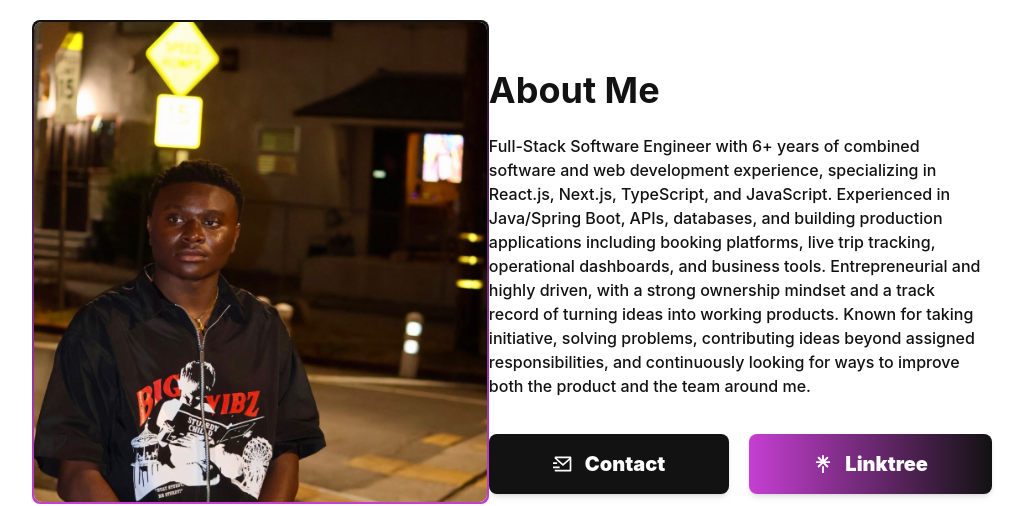
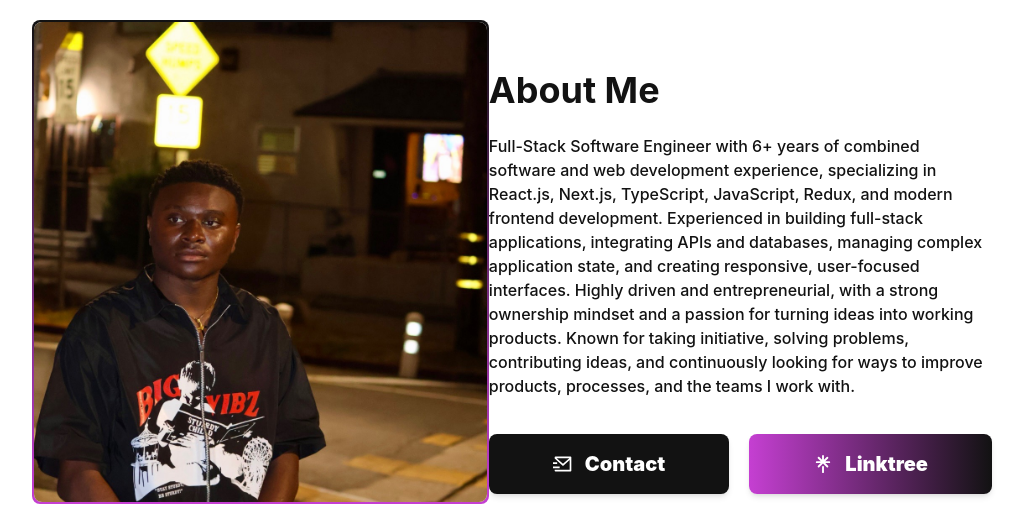
Before and after one commit to iykescode/portfolio-V2, a Next.js app: page / in a window 1280 px wide. Shown: the part 1600-2106 px from the top of the page, without its empty margins (128-1151 px from the left). Built offline with nearby package versions, Linux system fonts and the light colour scheme.

Commit message:
commit v4-1.6 - 09/10/2026

```diff
--- a/pages/index.js
+++ b/pages/index.js
@@ -269,7 +269,7 @@ export default function Home() {
             <div>
               <h1 className="text-4xl font-bold">About Me</h1>
               <p className="text-md font-medium lg:w-[500px] mt-6">
-                Full-Stack Software Engineer with 6+ years of combined software and web development experience, specializing in React.js, Next.js, TypeScript, and JavaScript. Experienced in Java/Spring Boot, APIs, databases, and building production applications including booking platforms, live trip tracking, operational dashboards, and business tools. Entrepreneurial and highly driven, with a strong ownership mindset and a track record of turning ideas into working products. Known for taking initiative, solving problems, contributing ideas beyond assigned responsibilities, and continuously looking for ways to improve both the product and the team around me.
+                Full-Stack Software Engineer with 6+ years of combined software and web development experience, specializing in React.js, Next.js, TypeScript, JavaScript, Redux, and modern frontend development. Experienced in building full-stack applications, integrating APIs and databases, managing complex application state, and creating responsive, user-focused interfaces. Highly driven and entrepreneurial, with a strong ownership mindset and a passion for turning ideas into working products. Known for taking initiative, solving problems, contributing ideas, and continuously looking for ways to improve products, processes, and the teams I work with.
               </p>
               <div className="mt-10 lg:flex md:flex lg:gap-5 md:gap-2 lg:mt-5 md:mt-3">
                 <a href="mailto:hello@iykescode.com" target="_blank"
```
